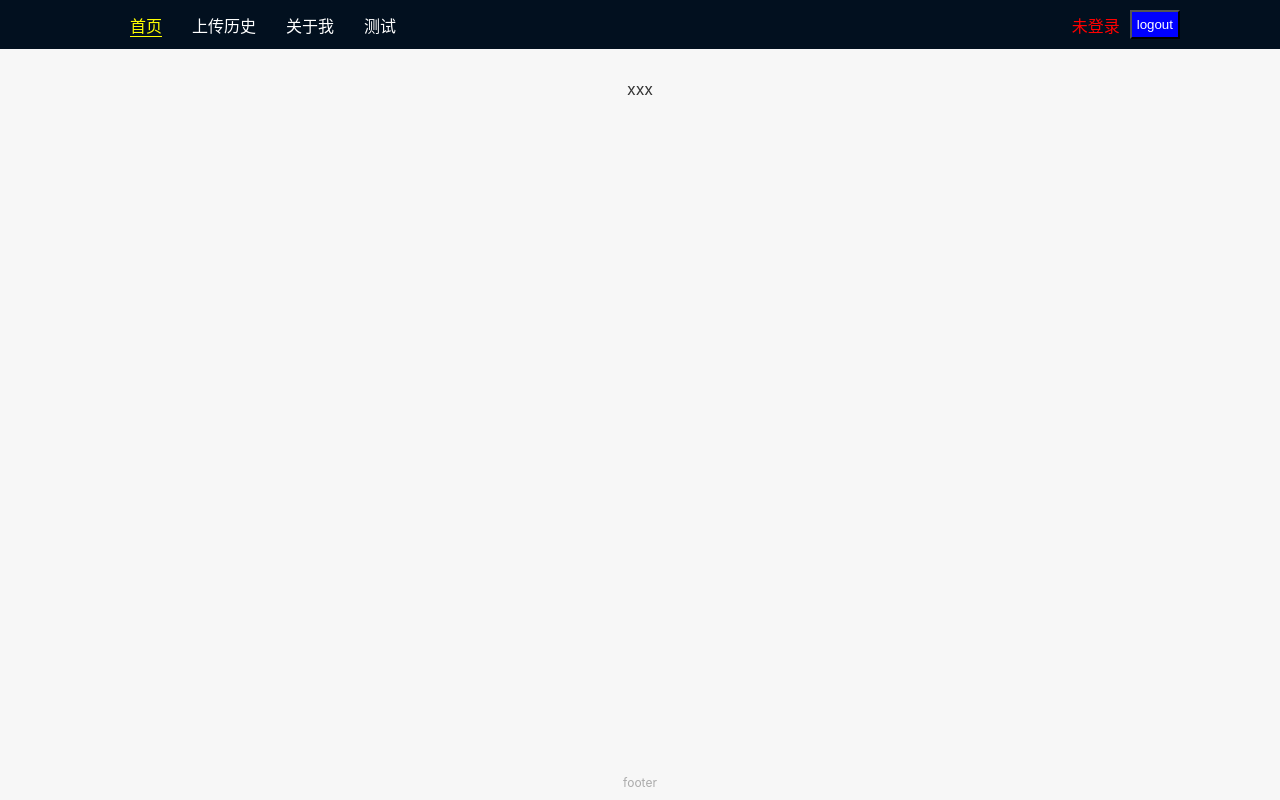
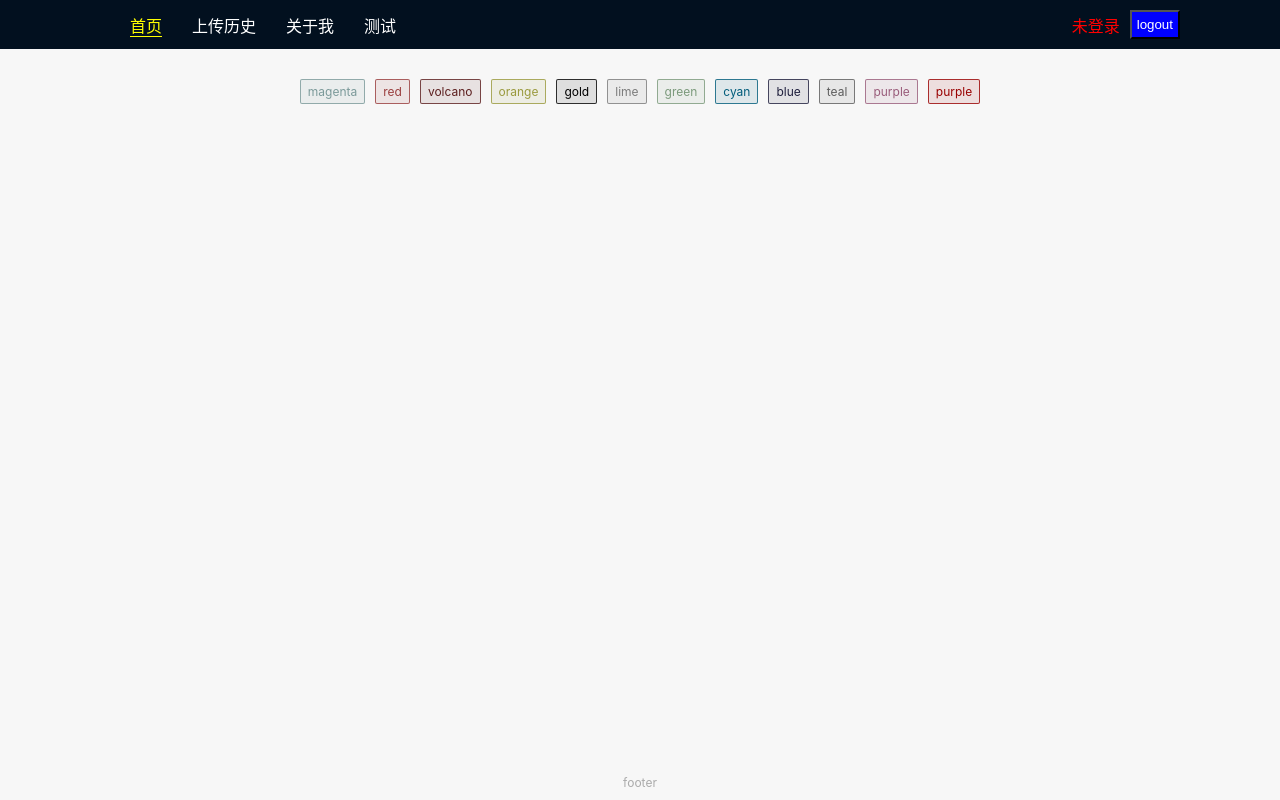
Before and after one commit to leigp555/react-ui-lib, a React app: page /#/ in a window 1280 px wide. Built offline with nearby package versions, Linux system fonts and the light colour scheme.

Commit message:
feat: 基本实现tag组件

```diff
--- /dev/null
+++ b/src/lib/Tag/Tag.tsx
@@ -0,0 +1,72 @@
+import React, { HTMLAttributes } from 'react';
+import styled from 'styled-components';
+
+interface Props extends HTMLAttributes<HTMLDivElement> {
+  color?: string;
+  children?: React.ReactNode;
+}
+
+type StyledProps = {
+  bgc?: string;
+  bc?: string;
+  fc?: string;
+};
+
+const TagStyled = styled.div`
+  border: 1px solid ${(props: StyledProps) => props.bc};
+  background-color: ${(props: StyledProps) => props.bgc};
+  color: ${(props: StyledProps) => props.fc};
+  -webkit-filter: brightness(60%);
+  display: inline-flex;
+  align-items: center;
+  gap: 2px;
+  font-size: 12px;
+  padding: 4px 7px;
+  text-align: center;
+  white-space: nowrap;
+  border-radius: 2px;
+  font-family: -apple-system, BlinkMacSystemFont, Segoe UI, Roboto, Helvetica Neue, Arial, Noto Sans,
+    sans-serif, apple color emoji, segoe ui emoji, Segoe UI Symbol, noto color emoji;
+`;
+const Tag: React.FC<Props> = (props) => {
+  const { children, color, ...rest } = props;
+  const colorToRGB = (colorStr: string, opt: number) => {
+    let finallyCor = '#f7bd19';
+    let color1: number;
+    let color2: number;
+    let color3: number;
+    if (colorStr.charAt(0) === '#') {
+      colorStr = colorStr.substring(1);
+      if (colorStr.length === 3) {
+        colorStr =
+          colorStr[0] + colorStr[0] + colorStr[1] + colorStr[1] + colorStr[2] + colorStr[2];
+      } else if (colorStr.length === 8) {
+        colorStr = colorStr.substring(0, 6);
+      }
+      if (/^[0-9a-fA-F]{6}$/.test(colorStr)) {
+        color1 = parseInt(colorStr.substring(0, 2), 16);
+        color2 = parseInt(colorStr.substring(2, 4), 16);
+        color3 = parseInt(colorStr.substring(4, 6), 16);
+        finallyCor = `rgba(${color1},${color2},${color3},${opt})`;
+      }
+    }
+    return finallyCor;
+  };
+
+  return (
+    <TagStyled
+      {...rest}
+      bgc={colorToRGB(color!, 0.1)}
+      bc={colorToRGB(color!, 0.8)}
+      fc={colorToRGB(color!, 1)}
+    >
+      {children}
+    </TagStyled>
+  );
+};
+Tag.defaultProps = {
+  children: '',
+  color: '#f7bd19'
+};
+
+export default Tag;
--- a/src/pages/Home.tsx
+++ b/src/pages/Home.tsx
@@ -1,16 +1,32 @@
 import React from 'react';
 import styled from 'styled-components';
+import Tag from '../lib/Tag/Tag';
 
 const Wrap = styled.div`
   display: flex;
-  flex-direction: column;
-  gap: 100px;
+  //flex-direction: column;
+  gap: 10px;
   justify-content: center;
   align-items: center;
 `;
 
 const Home: React.FC = () => {
-  return <Wrap>xxx</Wrap>;
+  return (
+    <Wrap>
+      <Tag color="#CCFFFF">magenta</Tag>
+      <Tag color="#FF6666">red</Tag>
+      <Tag color="#993333">volcano</Tag>
+      <Tag color="#FFFF66">orange</Tag>
+      <Tag color="#000000">gold</Tag>
+      <Tag color="#CCCCCC">lime</Tag>
+      <Tag color="#CCFFCC">green</Tag>
+      <Tag color="#0099CC">cyan</Tag>
+      <Tag color="#333366">blue</Tag>
+      <Tag color="#999999">teal</Tag>
+      <Tag color="#FF99CC">purple</Tag>
+      <Tag color="#FF0000FF">purple</Tag>
+    </Wrap>
+  );
 };
 
 export default Home;
```
